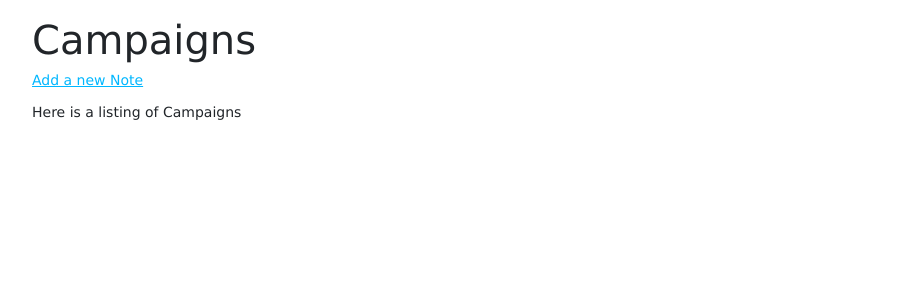
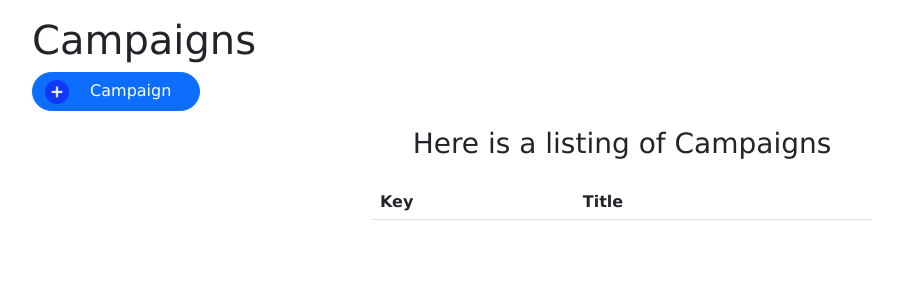
Before and after one commit to TreyFleshman/DonationPal, a Node server app: page /campaigns in a window 1280 px wide. Shown: the part 50-350 px from the top of the page, without its empty margins (18-921 px from the left). Run offline with Node 20, Linux system fonts and the light colour scheme; lists and menus that the app fills with data are empty; some libraries are stand-ins or nearby versions.

Commit message:
added icons and cleaned up UI

```diff
--- a/views/campaigns/index.hbs
+++ b/views/campaigns/index.hbs
@@ -1,11 +1,35 @@
 <h1>{{ title }}</h1>
-<p><a href="/campaigns/add">Add a new Note</a></p>
-<p>Here is a listing of Campaigns</p>
+<button type="button" class="btn btn-primary" style="border-radius: 20px;">
+    <img src="../images/add.png" style="height: 24px; width: 24px;"/>
+    <a class="nav-link text-white" href="/campaigns/add" style="display: inline;">
+    Campaign
+    </a>
+</button>
 
-<ul>
+<br/> <br/>
+
+<h3 style="text-align: center;">Here is a listing of Campaigns</h3>
+
+<br/>
+
+<table class="table" style="width: 500px; margin: auto" >
+    <thead>
+        <tr>
+            <th scope="col">Key</th>
+            <th scope="col">Title</th>
+            <th scope="col"></th>
+        </tr>
+    </thead>
     {{#each campaignlist}}
-        <li>
-            {{key}}: <a href="campaigns/view?key={{key}}">{{title}}</a>
-        </li>
+        <tbody>
+            <tr>
+                <th scope="row">{{key}}</th>
+                <td>{{title}}</td>
+                <td><a href="campaigns/view?key={{key}}">
+                    <img src="../images/open-link.png" style="height: 24px; width: 24px;"/>
+                </a></td>
+            </tr>
+        </tbody>
     {{/each}}
-</ul>
+
+</table>
```
Also changed, not shown: public/images/add.png (added), public/images/open-link.png (added).
